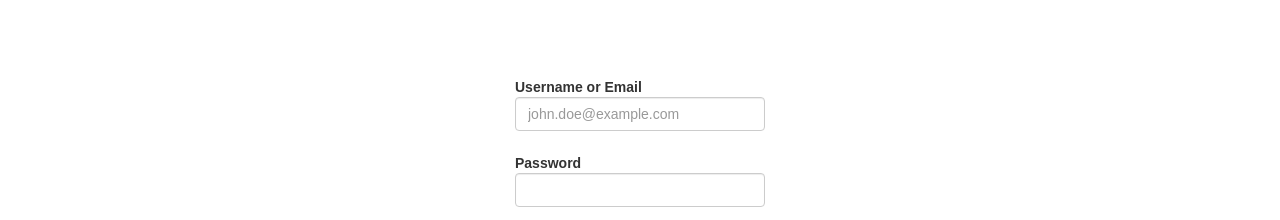
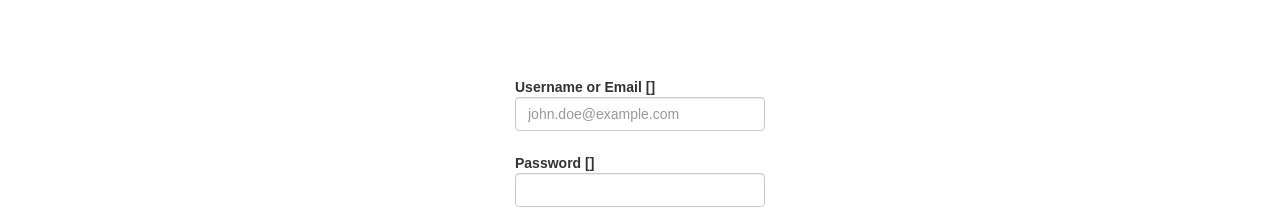
Before and after one commit to nipungarg59/icomart-react, a React (Create React App) app: page /auth/login in a window 1280 px wide. Shown: the part 230-450 px from the top of the page. Built offline with nearby package versions, Linux system fonts and the light colour scheme.

Commit message:
Somehow manage to fetch login data

```diff
--- a/src/containers/Login.js
+++ b/src/containers/Login.js
@@ -9,16 +9,51 @@ import {
 import './Login.css'
 
 class Login extends Component {
+  constructor(props) {
+    super(props);
+    this.state = { username: '', password: '' }
+
+    this.handleChangeUsername = this.handleChangeUsername.bind(this)
+    this.handleChangePassword = this.handleChangePassword.bind(this)
+    this.handleSubmit = this.handleSubmit.bind(this)
+  }
+
+  handleChangeUsername(evt) {
+    this.setState({ username: evt.target.value })
+  }
+
+  handleChangePassword(evt) {
+    this.setState({ password: evt.target.value })
+  }
+
+  handleSubmit(evt) {
+    evt.preventDefault();
+    fetch('http://192.168.43.231:8000/login', {
+      method: "POST",
+      body: JSON.stringify(this.state),
+      headers: {
+        "Content-Type": "application/json"
+      },
+    }).then(res => res.text()).then(res => { console.log(res) })
+  }
+
   render() {
     return (
-      <Form horizontal>
+      <Form horizontal onSubmit={this.handleSubmit}>
         <FormGroup controlId="loginUsername">
-          <ControlLabel>Username or Email</ControlLabel>
-          <FormControl type="text" placeholder="john.doe@example.com"/>
+          <ControlLabel>Username or Email [{this.state.username}]</ControlLabel>
+          <FormControl
+            type="text"
+            placeholder="john.doe@example.com"
+            value={this.state.username}
+            onChange={this.handleChangeUsername}/>
         </FormGroup>
         <FormGroup controlId="loginPassword">
-          <ControlLabel>Password</ControlLabel>
-          <FormControl type="password"/>
+          <ControlLabel>Password [{this.state.password}]</ControlLabel>
+          <FormControl
+            type="password"
+            value={this.state.password}
+            onChange={this.handleChangePassword}/>
         </FormGroup>
         <FormGroup controlId="loginSubmit">
           <FormControl type="submit" value="Login"/>
```
